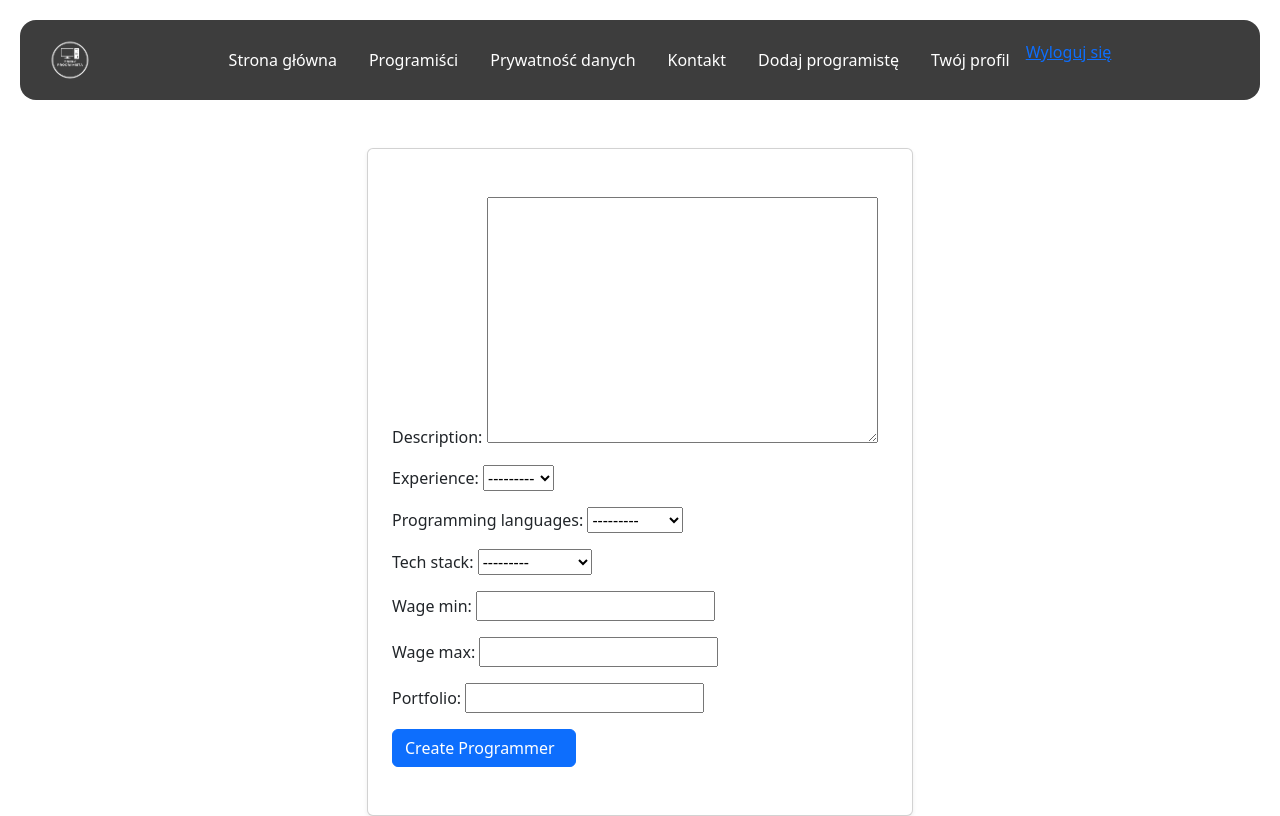
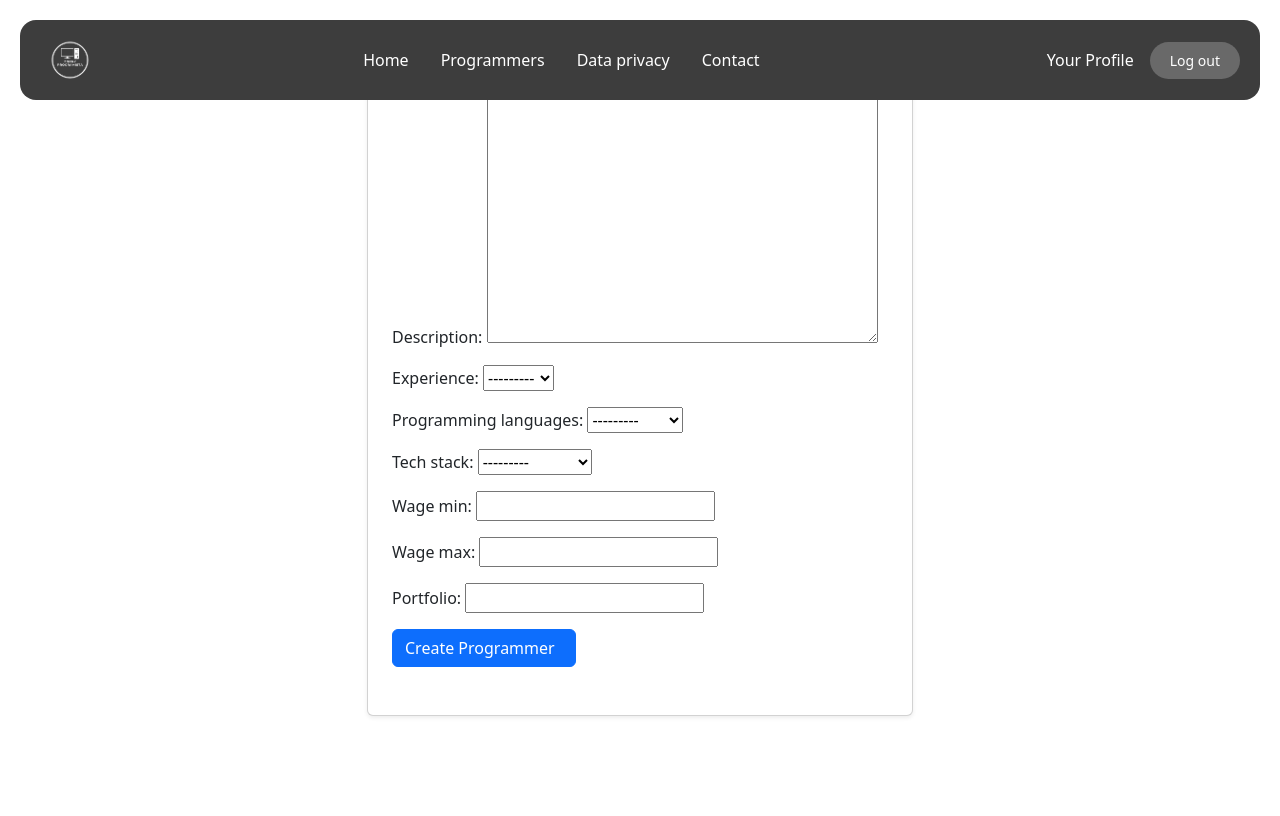
Before and after one commit to grupaASDA/ZnanyProgramista, a Django app: page /programmers/create in a window 1280 px wide. After the commit the page ends 717 px from the top, so only its background shows below. Run offline with Django 5.2, Linux system fonts and the light colour scheme; the visitor is signed in with stand-in values (Sample User, id 1).

Commit message:
Fix base.html Feat home_page.html | Commit nr 9

```diff
--- a/knownProgrammer/accounts/templates/accounts/base.html
+++ b/knownProgrammer/accounts/templates/accounts/base.html
@@ -1,5 +1,4 @@
 {% load static %}
-
 <!DOCTYPE html>
 <html lang="en">
 <head>
@@ -8,14 +7,13 @@
     <title>{% block title %}Base Title{% endblock title %}</title>
     <link href="https://cdn.jsdelivr.net/npm/bootstrap@5.3.3/dist/css/bootstrap.min.css" rel="stylesheet" integrity="sha384-QWTKZyjpPEjISv5WaRU9OFeRpok6YctnYmDr5pNlyT2bRjXh0JMhjY6hW+ALEwIH" crossorigin="anonymous">
     <script src="https://cdn.jsdelivr.net/npm/bootstrap@5.3.3/dist/js/bootstrap.bundle.min.js" integrity="sha384-YvpcrYf0tY3lHB60NNkmXc5s9fDVZLESaAA55NDzOxhy9GkcIdslK1eN7N6jIeHz" crossorigin="anonymous" defer></script>
-    <link href="{%  static 'css/style.css' %}" rel="stylesheet">
+        <link href="{%  static 'css/style.css' %}" rel="stylesheet">
 </head>
 <body>
-
 {% block navbar %}
-    <nav class="navbar navbar-expand-lg sticky-top">
+    <nav class="navbar navbar-expand-lg fixed-top">
         <div class="container-fluid">
-        <a class="navbar-brand me-auto" href="#" >
+            <a class="navbar-brand me-auto" href="#" >
                 <img class="d-line-block align-top"
                      src="{% static 'images/logo1.jpg' %}"
                      width="60" height="60">
@@ -31,37 +29,35 @@
           <div class="offcanvas-body">
             <ul class="navbar-nav justify-content-center flex-grow-1 pe-3">
               <li class="nav-item">
-                <a class="nav-link mx-lg-2" href="{% url 'homepage' %}">Strona główna</a>
+                <a class="nav-link mx-lg-2" href="{% url 'homepage' %}">Home</a>
               </li>
               <li class="nav-item">
-                <a class="nav-link mx-lg-2" href="{% url 'programmers_list' %}">Programiści</a>
+                <a class="nav-link mx-lg-2" href="{% url 'programmers_list' %}">Programmers</a>
               </li>
                 <li class="nav-item">
-                <a class="nav-link mx-lg-2" href="#">Prywatność danych</a>
+                <a class="nav-link mx-lg-2" href="#">Data privacy</a>
               </li>
                 <li class="nav-item">
-                <a class="nav-link mx-lg-2" href="#">Kontakt</a>
+                <a class="nav-link mx-lg-2" href="#">Contact</a>
               </li>
 
-
-
+            </ul>
+          </div>
+        </div>
             {% if request.user.is_authenticated %}
-                <li class="nav-item">
-                <a class="nav-link mx-lg-2" href="{% url 'programmer_create_form' %}">Dodaj programistę</a>
-              </li>
-                <li class="nav-item">
-                <a class="nav-link mx-lg-2" href="#">Twój profil</a>
+                <li class="nav-item d-flex justify-content-end pe-2">
+                    <a class="nav-link mx-lg-2" href="#">Your Profile</a>
                 </li>
-                <a href="#" class="logout-button">Wyloguj się</a>
+                <a href="#" class="login-button">Log out</a>
+                <button class="navbar-toggler pe-0" type="button" data-bs-toggle="offcanvas" data-bs-target="#offcanvasNavbar" aria-controls="offcanvasNavbar" aria-label="Toggle navigation">
+                    <span class="navbar-toggler-icon"></span>
+                </button>
                  {% else %}
-                <a href="#" class="login-button">Zaloguj się</a>
+                <a href="#" class="login-button">Log in</a>
                 <button class="navbar-toggler pe-0" type="button" data-bs-toggle="offcanvas" data-bs-target="#offcanvasNavbar" aria-controls="offcanvasNavbar" aria-label="Toggle navigation">
                     <span class="navbar-toggler-icon"></span>
                 </button>
                 {% endif %}
-                        </ul>
-          </div>
-        </div>
 
       </div>
     </nav>
@@ -69,13 +65,7 @@
 
 {% endblock navbar %}
 
+
 {% block body %}
-    <section id="hero-section">
-    <div class="container d-flex align-items-center justify-content-center fs-1 text-white flex-column">
-        <h1>Znany programista</h1>
-    </div>
-</section>
+
 {% endblock body %}
-
-</body>
-</html>
--- a/knownProgrammer/accounts/urls_accounts.py
+++ b/knownProgrammer/accounts/urls_accounts.py
@@ -4,7 +4,6 @@ from accounts.views import (
     programmer_detail,
     programmers_list,
     programmer_create_form,
-
 )
 
 urlpatterns = [
--- a/knownProgrammer/knownProgrammer/views.py
+++ b/knownProgrammer/knownProgrammer/views.py
@@ -2,4 +2,4 @@ from django.shortcuts import render
 
 
 def homepage(request):
-    return render(request, template_name="accounts/base.html")
+    return render(request, template_name="accounts/home_page.html")
```
Also changed, not shown: knownProgrammer/accounts/templates/accounts/home_page.html (added, +12 -0 lines), knownProgrammer/accounts/migrations/0001_initial.py, knownProgrammer/accounts/migrations/0002_rename_code_skils_programerprofile_programming_languages_and_more.py (deleted), knownProgrammer/accounts/migrations/0003_remove_programerprofile_frameworks_and_more.py (deleted), knownProgrammer/accounts/migrations/__init__.py (added), knownProgrammer/accounts/static/css/style.css (line endings or trailing spaces).
